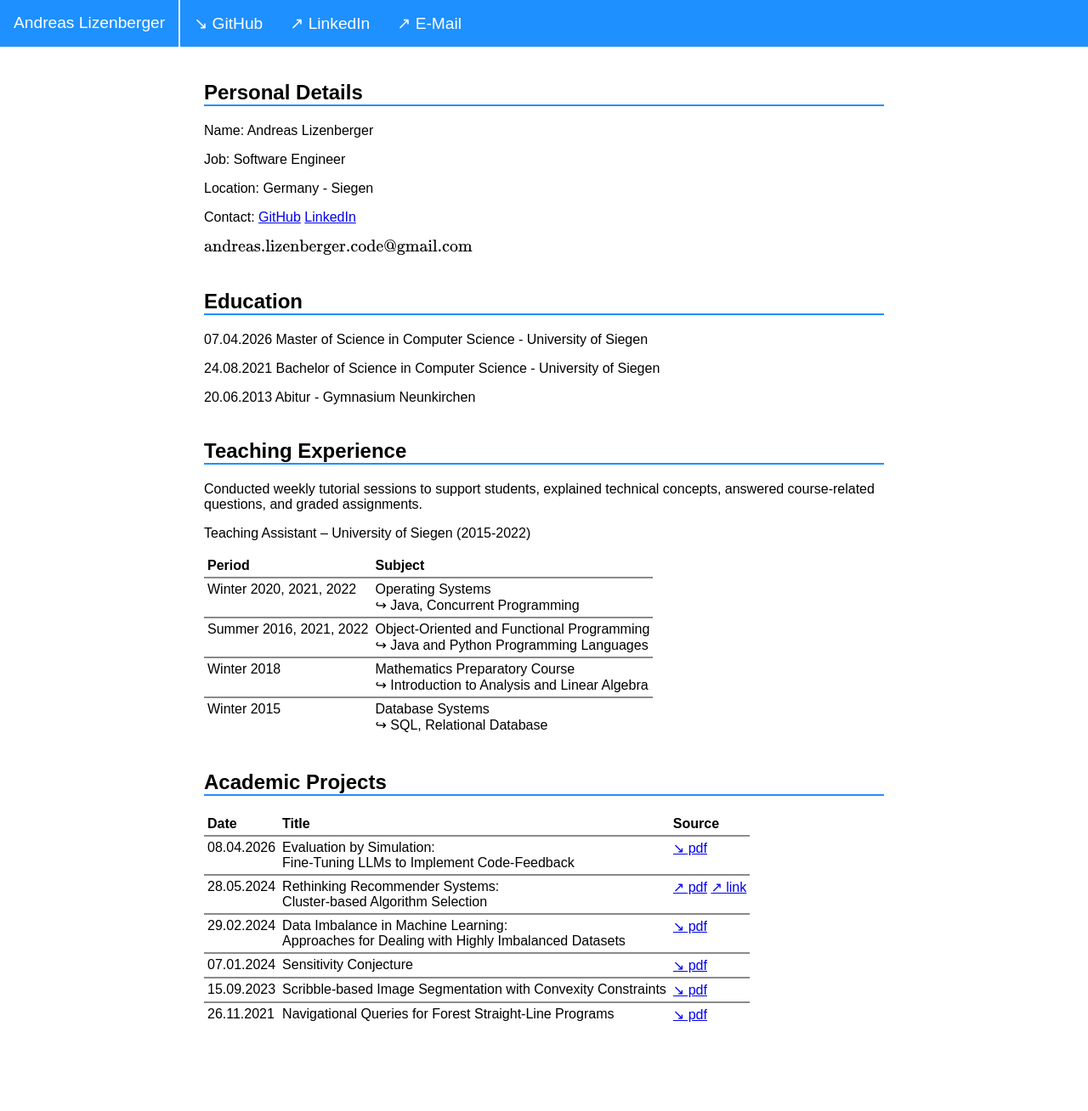
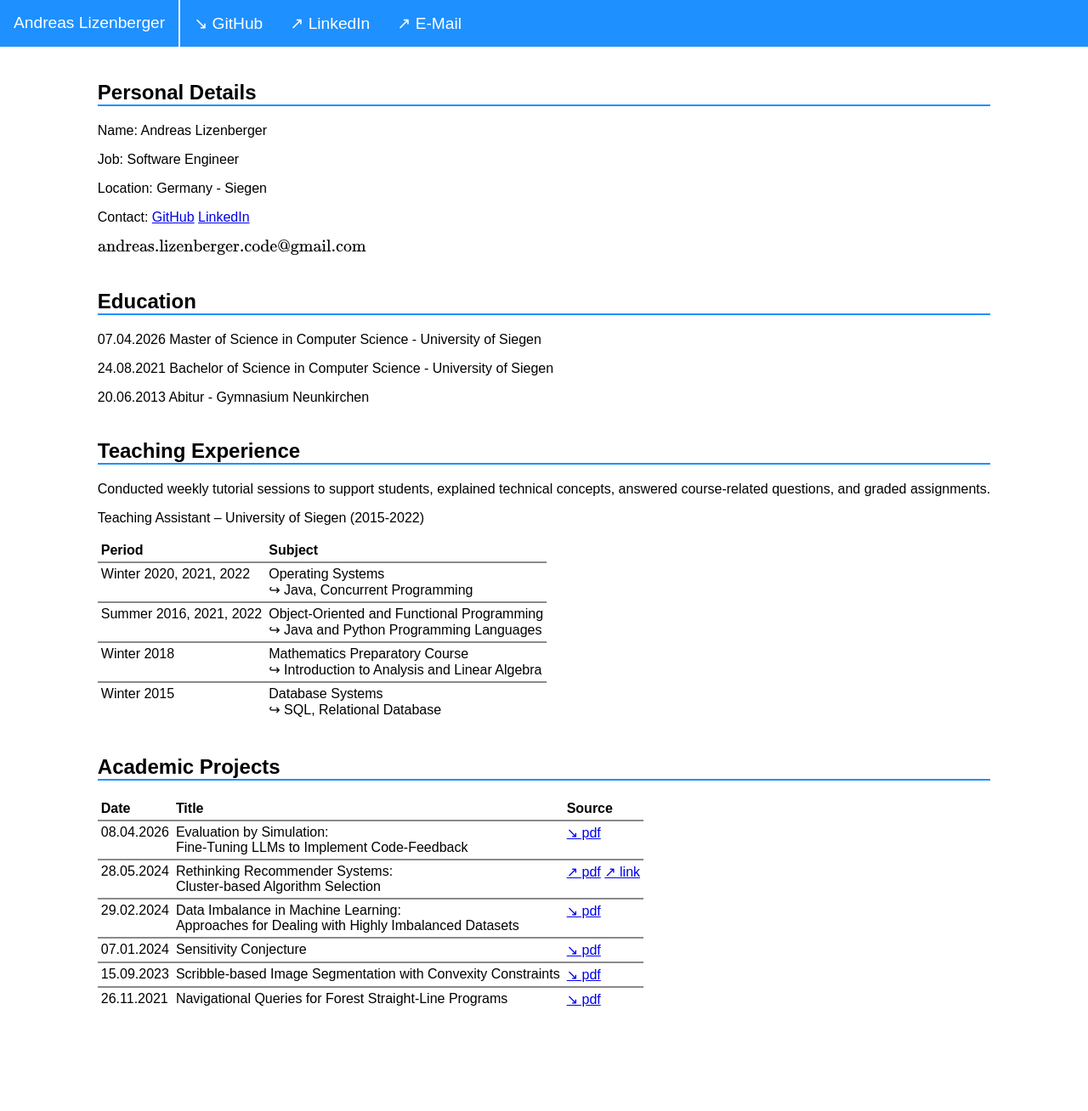
Before and after one commit to alpha-zero-one/alpha-zero-one.github.io, a Jekyll site: the page built from README.md, in a window 1280 px wide. Shown: the whole page at 85% size. Built offline with Jekyll 4.4.1, drawn with Linux system fonts in a browser that asks for light colours; our own code applies the rules of GitHub Pages for plain Markdown files.

Commit message:
Update default.html

```diff
--- a/_layouts/default.html
+++ b/_layouts/default.html
@@ -24,10 +24,8 @@
   </script>
 
   <div id="content_wrapper">
-    <div id="center_wrapper">
-      <div id="page_wrapper">
-        {{ content }}
-      </div>
+    <div id="page_wrapper">
+      {{ content }}
     </div>
   </div>
 
```
